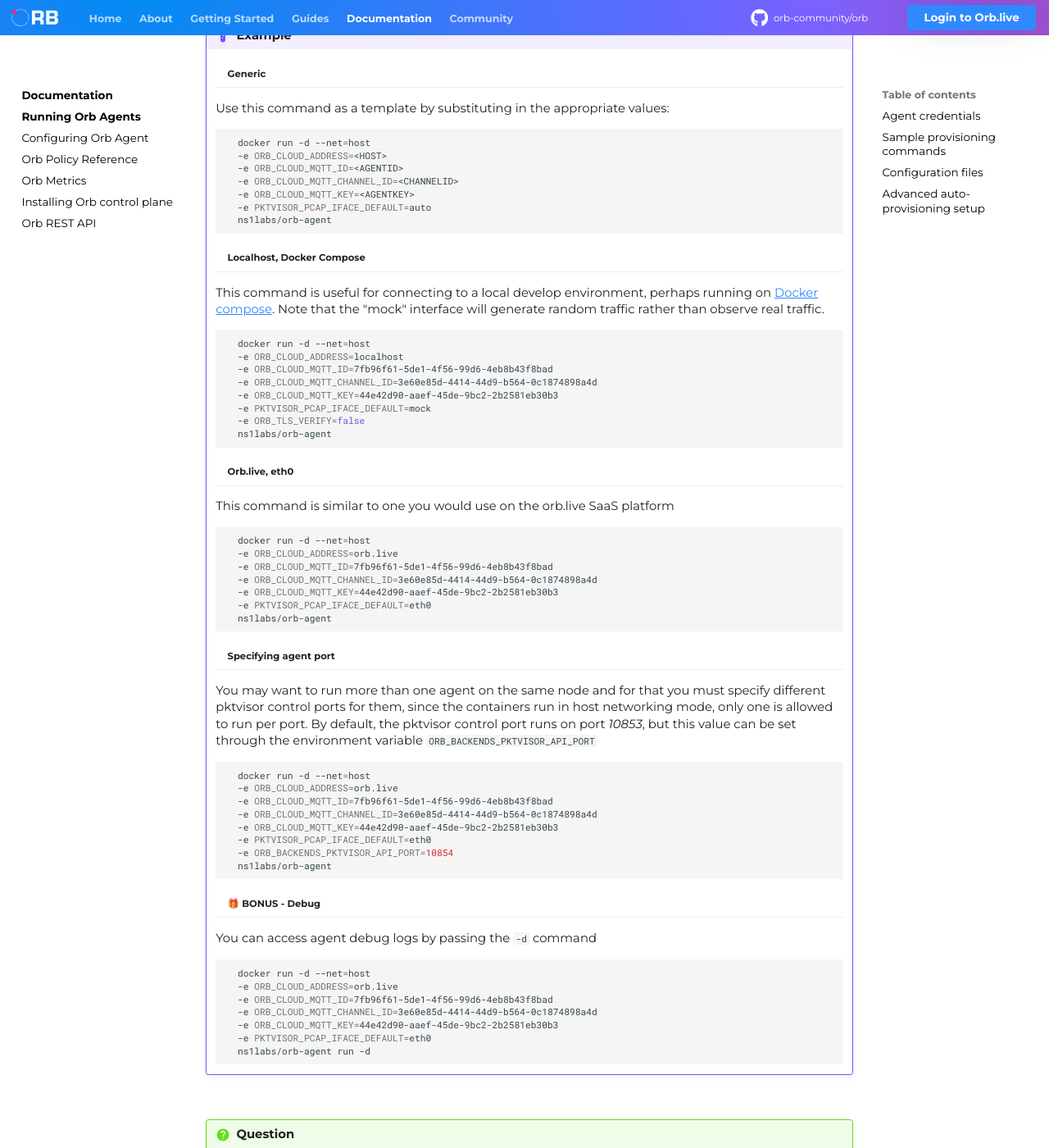
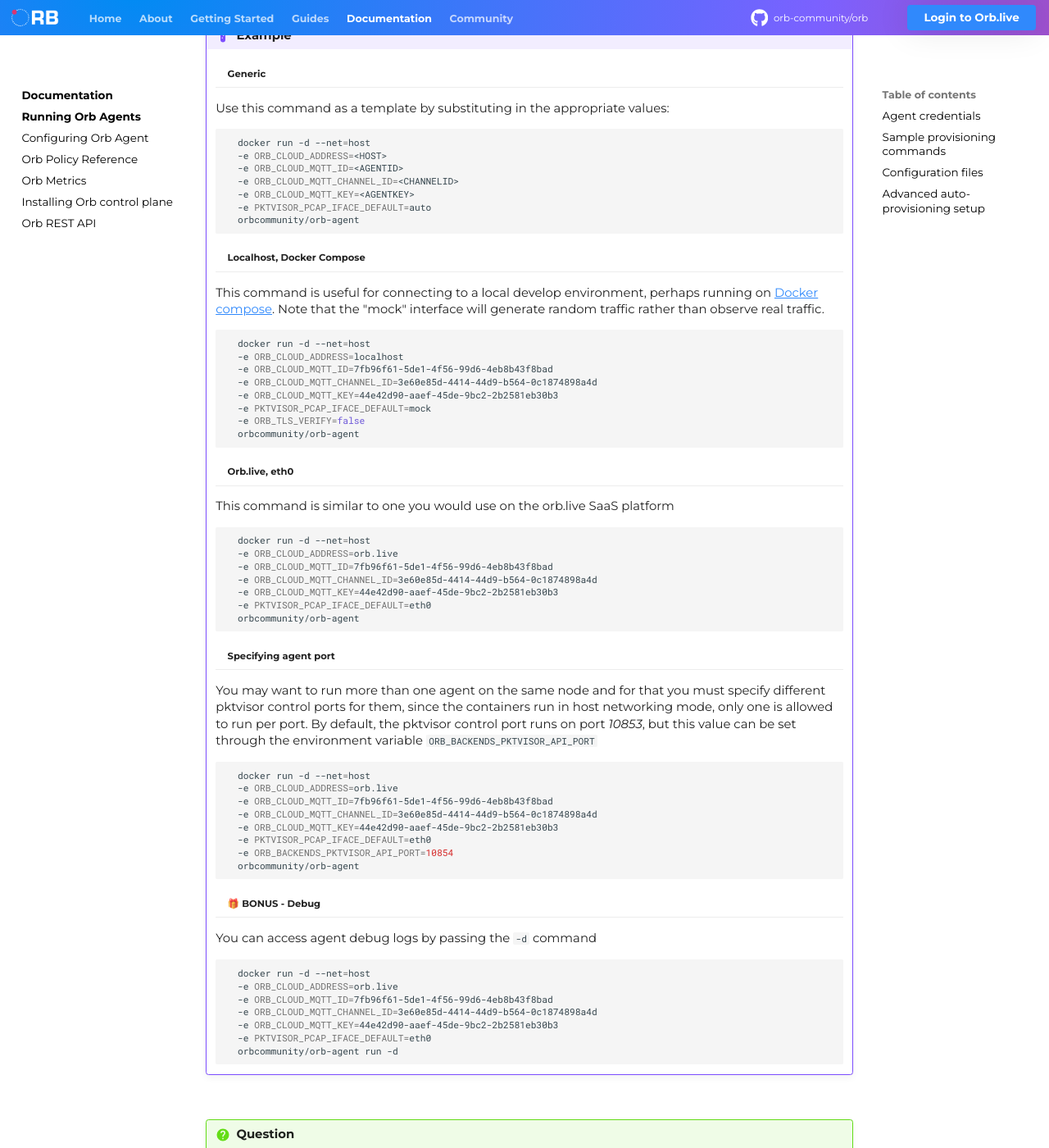
Before and after one commit to orb-community/orb-website, an MkDocs documentation site: the page built from docs/documentation/running_orb_agent.md, in a window 1280 px wide and 1400 px high, scrolled down 985 px. Shown: the whole window at 82% size. Built offline with MkDocs 1.6.1 and Material for MkDocs 9.7.7, drawn with Linux system fonts in a browser that asks for light colours; comment, search, counter and statistics services are not loaded; some of the changed text lies outside the part shown.

Commit message:
fix github name

````diff
--- a/docs/documentation/running_orb_agent.md
+++ b/docs/documentation/running_orb_agent.md
@@ -5,7 +5,7 @@
 To run an agent, you will need:
 
 
-1. Docker, to run the agent image ([ns1labs/orb-agent:develop](https://hub.docker.com/repository/docker/ns1labs/orb-agent))
+1. Docker, to run the agent image ([orbcommunity/orb-agent:develop](https://hub.docker.com/repository/docker/orbcommunity/orb-agent))
 2. [Agent Credentials](#agent-credentials), which are provided to you by the Orb UI or REST API after [creating an agent](/getting_started/#create-agent-credentials)
 3. The Orb Control Plane host address (e.g. `localhost` or `orb.live`)
 
@@ -50,7 +50,7 @@
         -e ORB_CLOUD_MQTT_CHANNEL_ID=<CHANNELID>
         -e ORB_CLOUD_MQTT_KEY=<AGENTKEY>
         -e PKTVISOR_PCAP_IFACE_DEFAULT=auto
-        ns1labs/orb-agent
+        orbcommunity/orb-agent
       ```
 
     === "Localhost, Docker Compose"
@@ -66,7 +66,7 @@
         -e ORB_CLOUD_MQTT_KEY=44e42d90-aaef-45de-9bc2-2b2581eb30b3
         -e PKTVISOR_PCAP_IFACE_DEFAULT=mock
         -e ORB_TLS_VERIFY=false
-        ns1labs/orb-agent
+        orbcommunity/orb-agent
       ```
 
     === "Orb.live, eth0"
@@ -80,7 +80,7 @@
         -e ORB_CLOUD_MQTT_CHANNEL_ID=3e60e85d-4414-44d9-b564-0c1874898a4d
         -e ORB_CLOUD_MQTT_KEY=44e42d90-aaef-45de-9bc2-2b2581eb30b3
         -e PKTVISOR_PCAP_IFACE_DEFAULT=eth0
-        ns1labs/orb-agent
+        orbcommunity/orb-agent
       ```
 
     === "Specifying agent port"
@@ -95,7 +95,7 @@
         -e ORB_CLOUD_MQTT_KEY=44e42d90-aaef-45de-9bc2-2b2581eb30b3
         -e PKTVISOR_PCAP_IFACE_DEFAULT=eth0
         -e ORB_BACKENDS_PKTVISOR_API_PORT=10854
-        ns1labs/orb-agent
+        orbcommunity/orb-agent
       ```
 
     === "🎁 BONUS - Debug"
@@ -109,7 +109,7 @@
         -e ORB_CLOUD_MQTT_CHANNEL_ID=3e60e85d-4414-44d9-b564-0c1874898a4d
         -e ORB_CLOUD_MQTT_KEY=44e42d90-aaef-45de-9bc2-2b2581eb30b3
         -e PKTVISOR_PCAP_IFACE_DEFAULT=eth0
-        ns1labs/orb-agent run -d
+        orbcommunity/orb-agent run -d
       ```
 
 !!! question
@@ -180,7 +180,7 @@
 
 ```shell
 docker run -v /local/orb:/opt/orb/ --net=host \
-      ns1labs/orb-agent run -c /opt/orb/agent.yaml
+      orbcommunity/orb-agent run -c /opt/orb/agent.yaml
 ```
 
 
@@ -257,11 +257,11 @@
          address: tls://HOST:8883
 ```
 
-8. You can now pull and run `ns1labs/orb-agent` to auto-provision, substituting in the `PERMANENT_TOKEN` and optionally configuring agent name and Orb tags. If you don't set the agent name, it will attempt to use a hostname. You must mount the directory to save the agent state database and the config file:
+8. You can now pull and run `orbcommunity/orb-agent` to auto-provision, substituting in the `PERMANENT_TOKEN` and optionally configuring agent name and Orb tags. If you don't set the agent name, it will attempt to use a hostname. You must mount the directory to save the agent state database and the config file:
 
 ```shell
-docker pull ns1labs/orb-agent
+docker pull orbcommunity/orb-agent
 docker run -v /local/orb:/opt/orb/ --net=host \
        -e ORB_CLOUD_API_TOKEN=<PERMANENT_TOKEN> \
-      ns1labs/orb-agent run -c /opt/orb/agent.yaml
+      orbcommunity/orb-agent run -c /opt/orb/agent.yaml
 ```
--- a/mkdocs.yml
+++ b/mkdocs.yml
@@ -66,7 +66,7 @@
     - icon: fontawesome/brands/github
       link: https://github.com/orb-community/orb
     - icon: fontawesome/brands/docker
-      link: https://hub.docker.com/r/ns1labs
+      link: https://hub.docker.com/r/orbcommunity
     - icon: fontawesome/brands/slack
       link: https://netdev.chat/
     - icon: octicons/mail-24
````
Also changed, not shown: docs/documentation/orb_agent_configs.md (+1 -1 lines), 1 other file.
